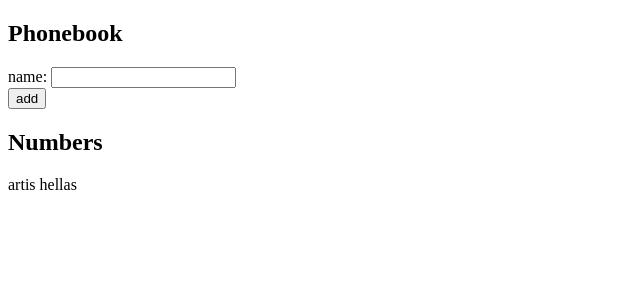
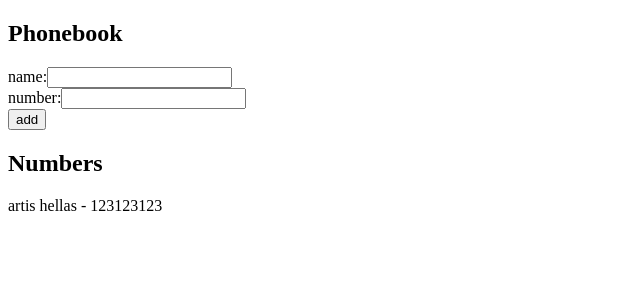
Before and after one commit to DBurgess93/part2, a React (Create React App) app in the folder phonebook/: page / in a window 1280 px wide. Shown: the top 300 px of the page, without its empty margins (0-640 px from the left). Built offline with nearby package versions, Linux system fonts and the light colour scheme.

Commit message:
Add numbers to contacts

```diff
--- a/phonebook/src/App.js
+++ b/phonebook/src/App.js
@@ -2,24 +2,32 @@ import { useState } from 'react'
 
 const App = () => {
   const [persons, setPersons] = useState([
-    { name: 'artis hellas', key: 'artic hellas' }
+    { name: 'artis hellas', key: 'artic hellas', number: 123123123 }
   ])
   const [newName, setNewName] = useState('')
+  const [newNumber, setNewNumber] = useState('')
 
-  const addName = (event) => {
+  const addContact = (event) => {
     event.preventDefault()
     const nameObject = {
       name: newName,
+      number: newNumber,
       key: newName
     }
     console.log(nameObject)
     setPersons(persons.concat(nameObject))
     setNewName('')
+    setNewNumber('')
   }
 
   const handleNameChange = (event) => {
     console.log(event.target.value)
     setNewName(event.target.value)
+  }
+
+  const handleNumberChange = (event) => {
+    console.log(event.target.value)
+    setNewNumber(event.target.value)
   }
 
   return (
@@ -29,14 +37,14 @@ const App = () => {
         onSubmit={
           persons.map((person) => person.name).includes(newName)
             ? () => alert(`${newName} is already in the phonebook`)
-            : addName
+            : addContact
         }
       >
-        <div>
-          name: <input
-            value={newName}
-            onChange={handleNameChange}
-          />
+        <div>name:
+          <input value={newName} onChange={handleNameChange} />
+        </div>
+        <div>number:
+          <input value={newNumber} onChange={handleNumberChange} />
         </div>
         <div>
           <button type="submit">add</button>
@@ -44,7 +52,7 @@ const App = () => {
       </form>
       <h2>Numbers</h2>
       {persons.map(person => {
-        return <p key={person.key}> {person.name}</p>
+        return <p key={person.key}> {person.name} - {person.number}</p>
       })}
     </div>
   )
```
